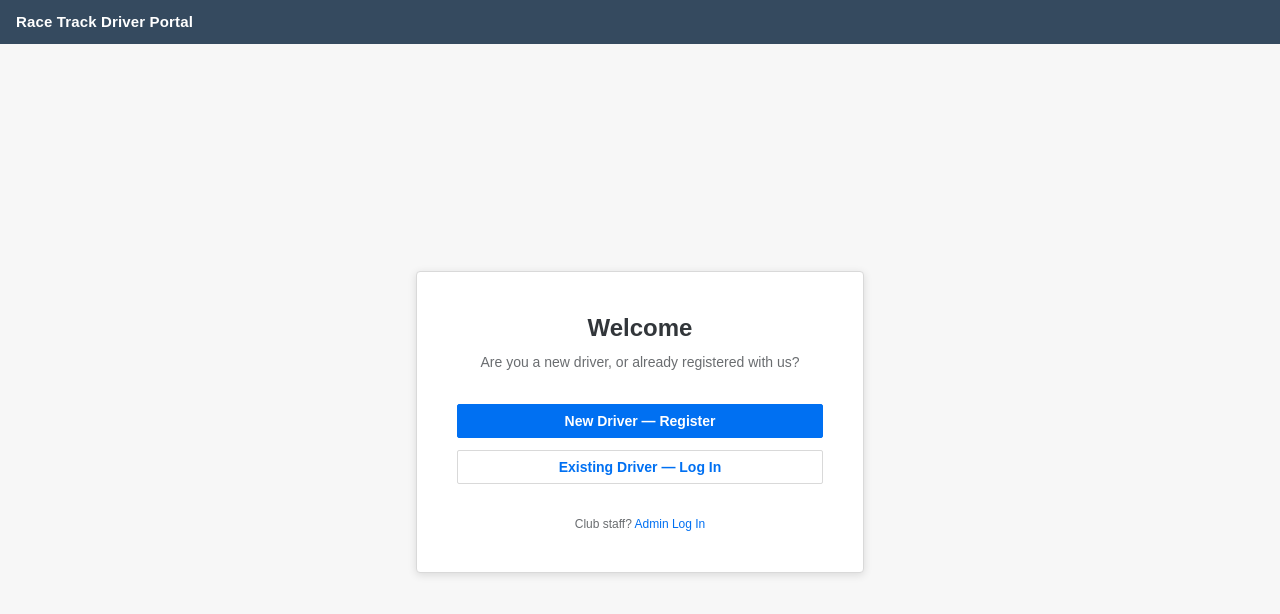
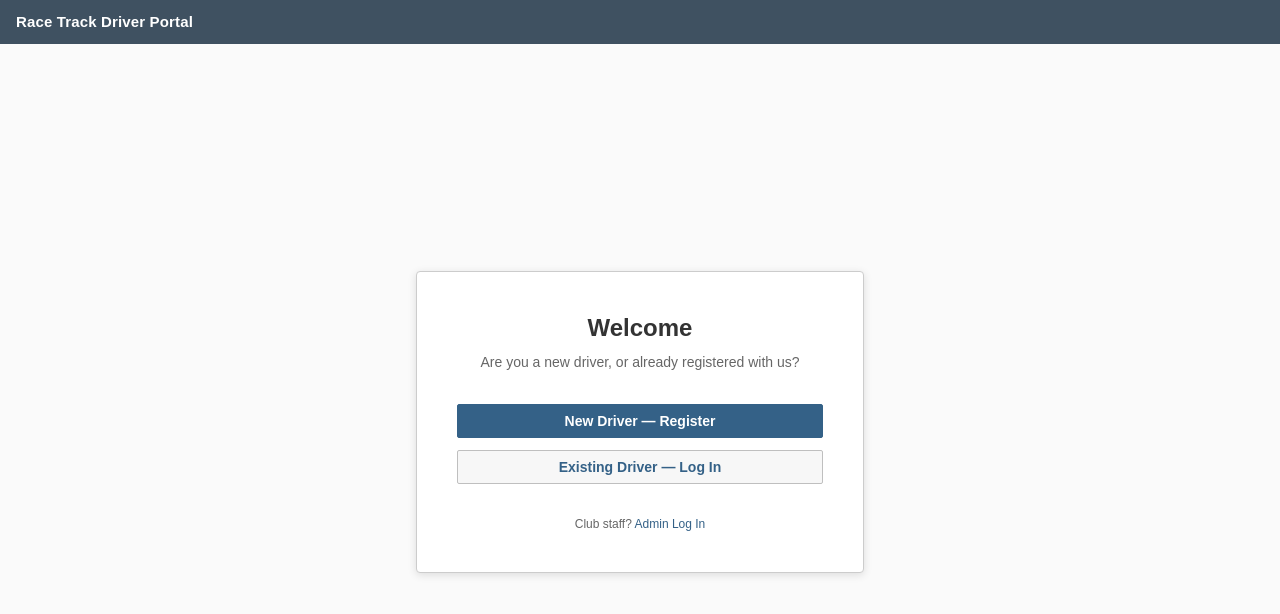
Before and after one commit to dirkvaneeden/wpmc-events, a Next.js app: page / in a window 1280 px wide. Shown: the top 614 px of the page. Built offline with nearby package versions, Linux system fonts and the light colour scheme.

Commit message:
Belize Deep Theme

```diff
--- a/src/app/globals.css
+++ b/src/app/globals.css
@@ -1,15 +1,21 @@
 @import "tailwindcss";
 
 :root {
-  --fiori-shell: #354a5f;
-  --fiori-action: #0070f2;
-  --fiori-action-hover: #0058c9;
-  --fiori-bg: #f7f7f7;
+  /* Belize reference colours (SAP Fiori design guidelines) */
+  --belize-contrast-base: #3f5161; /* dark areas: shell bar */
+  --belize-brand: #427cac;
+  --belize-light-base: #eff4f9;
+
+  /* Names the pages already use, now pointing at Belize values */
+  --fiori-shell: var(--belize-contrast-base);
+  --fiori-action: #346187; /* Belize button text blue, passes contrast on white */
+  --fiori-action-hover: #2c4e6c;
+  --fiori-bg: #fafafa;
   --fiori-surface: #ffffff;
-  --fiori-border: #d9d9d9;
-  --fiori-text: #32363a;
-  --fiori-text-subtle: #6a6d70;
-  --fiori-positive: #107e3e;
+  --fiori-border: #bfbfbf;
+  --fiori-text: #333333;
+  --fiori-text-subtle: #666666;
+  --fiori-positive: #2b7d2b;
   --fiori-negative: #bb0000;
   --font-fiori: '72', '72full', Arial, Helvetica, sans-serif;
 }
@@ -33,96 +39,6 @@ body {
   letter-spacing: 0.01em;
 }
 
-.fiori-btn {
-  border-radius: 2px;
-  font-size: 14px;
-  font-weight: 600;
-  padding: 6px 16px;
-  height: 34px;
-  cursor: pointer;
-  transition: background-color 0.1s ease;
-}
-
-.fiori-btn-emphasized {
-  background: var(--fiori-action);
-  color: #ffffff;
-  border: 1px solid var(--fiori-action);
-}
-.fiori-btn-emphasized:hover {
-  background: var(--fiori-action-hover);
-}
-
-.fiori-btn-ghost {
-  background: transparent;
-  color: var(--fiori-action);
-  border: 1px solid var(--fiori-border);
-}
-.fiori-btn-ghost:hover {
-  background: #f0f4ff;
-}
-
-.fiori-table {
-  width: 100%;
-  border-collapse: collapse;
-  background: var(--fiori-surface);
-  border: 1px solid var(--fiori-border);
-}
-
-.fiori-table thead th {
-  background: var(--fiori-bg);
-  color: var(--fiori-text-subtle);
-  text-align: left;
-  font-weight: 600;
-  font-size: 12px;
-  padding: 8px 12px;
-  border-bottom: 1px solid var(--fiori-border);
-}
-
-.fiori-table tbody td {
-  padding: 8px 12px;
-  border-bottom: 1px solid var(--fiori-border);
-  font-size: 14px;
-}
-
-.fiori-table tbody tr:hover {
-  background: #f5f9ff;
-}
-
-.fiori-status-dot {
-  width: 8px;
-  height: 8px;
-  border-radius: 50%;
-  display: inline-block;
-  margin-right: 6px;
-}
-
-.fiori-panel {
-  background: var(--fiori-surface);
-  border: 1px solid var(--fiori-border);
-  box-shadow: 0 2px 8px rgba(0, 0, 0, 0.12);
-}
-
-.fiori-input {
-  border: 1px solid var(--fiori-border);
-  border-radius: 2px;
-  padding: 7px 10px;
-  font-size: 14px;
-  width: 100%;
-  background: #ffffff;
-}
-.fiori-input:focus {
-  outline: none;
-  border-color: var(--fiori-action);
-  box-shadow: 0 0 0 1px var(--fiori-action);
-}
-
-.fiori-label {
-  font-size: 12px;
-  color: var(--fiori-text-subtle);
-  margin-bottom: 4px;
-  display: block;
-}
-
 .fiori-shell-btn {
   background: transparent;
   color: #ffffff;
@@ -136,6 +52,110 @@ body {
 .fiori-shell-btn:hover {
   background: rgba(255, 255, 255, 0.12);
 }
+
 .fiori-btn {
+  border-radius: 2px;
+  font-size: 14px;
+  font-weight: 600;
+  padding: 6px 16px;
+  height: 34px;
+  cursor: pointer;
+  transition: background-color 0.1s ease;
   white-space: nowrap;
 }
+.fiori-btn:disabled {
+  opacity: 0.5;
+  cursor: not-allowed;
+}
+
+.fiori-btn-emphasized {
+  background: var(--fiori-action);
+  color: #ffffff;
+  border: 1px solid var(--fiori-action);
+}
+.fiori-btn-emphasized:hover:not(:disabled) {
+  background: var(--fiori-action-hover);
+  border-color: var(--fiori-action-hover);
+}
+
+.fiori-btn-ghost {
+  background: #f7f7f7;
+  color: var(--fiori-action);
+  border: 1px solid var(--fiori-border);
+}
+.fiori-btn-ghost:hover:not(:disabled) {
+  background: var(--belize-light-base);
+  border-color: var(--belize-brand);
+}
+
+/* Standard buttons placed on the dark shell bar stay transparent */
+.fiori-shell .fiori-btn-ghost {
+  background: transparent;
+}
+.fiori-shell .fiori-btn-ghost:hover:not(:disabled) {
+  background: rgba(255, 255, 255, 0.12);
+}
+
+.fiori-table {
+  width: 100%;
+  border-collapse: collapse;
+  background: var(--fiori-surface);
+  border: 1px solid var(--fiori-border);
+}
+.fiori-table thead th {
+  background: var(--belize-light-base);
+  color: var(--fiori-text-subtle);
+  text-align: left;
+  font-weight: 600;
+  font-size: 12px;
+  padding: 8px 12px;
+  border-bottom: 1px solid var(--fiori-border);
+}
+.fiori-table tbody td {
+  padding: 8px 12px;
+  border-bottom: 1px solid #e5e5e5;
+  font-size: 14px;
+}
+.fiori-table tbody tr:hover {
+  background: var(--belize-light-base);
+}
+
+.fiori-status-dot {
+  width: 8px;
+  height: 8px;
+  border-radius: 50%;
+  display: inline-block;
+  margin-right: 6px;
+}
+
+.fiori-panel {
+  background: var(--fiori-surface);
+  border: 1px solid #cccccc;
+  box-shadow: 0 2px 8px rgba(0, 0, 0, 0.12);
+}
+
+.fiori-input {
+  border: 1px solid var(--fiori-border);
+  border-radius: 2px;
+  padding: 7px 10px;
+  font-size: 14px;
+  width: 100%;
+  background: #ffffff;
+  color: var(--fiori-text);
+}
+.fiori-input:focus {
+  outline: none;
+  border-color: var(--belize-brand);
+  box-shadow: 0 0 0 1px var(--belize-brand);
+}
+.fiori-input:disabled {
+  background: var(--belize-light-base);
+  color: var(--fiori-text-subtle);
+}
+
+.fiori-label {
+  font-size: 12px;
+  color: var(--fiori-text-subtle);
+  margin-bottom: 4px;
+  display: block;
+}
--- a/src/components/AdminNav.tsx
+++ b/src/components/AdminNav.tsx
@@ -30,7 +30,7 @@ export default function AdminNav({ adminName }: { adminName?: string }) {
             href={item.href}
             className={`inline-flex items-center px-3 text-sm whitespace-nowrap border-b-[3px] transition-colors ${
               isActive(item)
-                ? 'border-white font-semibold'
+                 ? 'border-[#91c8f6] font-semibold'
                 : 'border-transparent opacity-80 hover:opacity-100 hover:bg-white/10'
             }`}
           >
--- a/src/lib/paymentState.ts
+++ b/src/lib/paymentState.ts
@@ -1,8 +1,8 @@
 export type PaymentStateKey = 'AWAITING_POP' | 'POP_RECEIVED' | 'PAID';
 
 export const paymentStateMeta: Record<PaymentStateKey, { label: string; color: string }> = {
-  AWAITING_POP: { label: 'Awaiting POP', color: '#8a8d8f' },
-  POP_RECEIVED: { label: 'POP received', color: '#e9730c' },
+  AWAITING_POP: { label: 'Awaiting POP', color: '#5e696e' },
+  POP_RECEIVED: { label: 'POP received', color: '#e78c07' },
   PAID: { label: 'Paid', color: 'var(--fiori-positive)' },
 };
 
```
